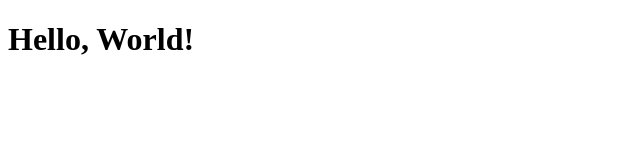
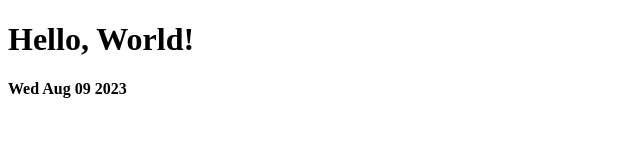
Before and after one commit to kredmon/kredmon.github.io, a plain HTML site: page index.html in a window 1280 px wide. Shown: the whole page, without its empty margins (0-640 px from the left). Drawn offline with Linux system fonts and the light colour scheme.

Commit message:
Update index.html

```diff
--- a/index.html
+++ b/index.html
@@ -1,6 +1,7 @@
 <!DOCTYPE html>
 <html>
   <head>
+    <script async src="./javascript/index.js"></script>
     <title>My webpage!</title>
   </head>
   <body>
```
